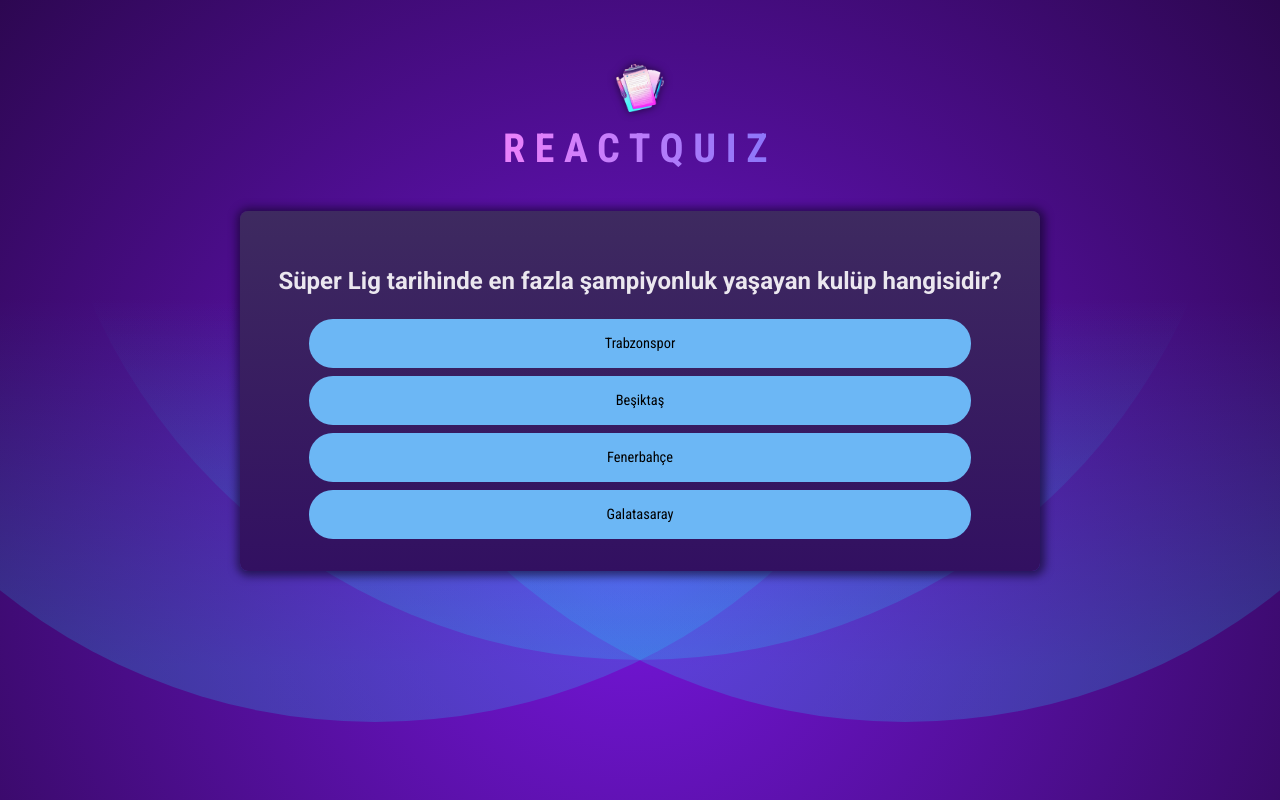
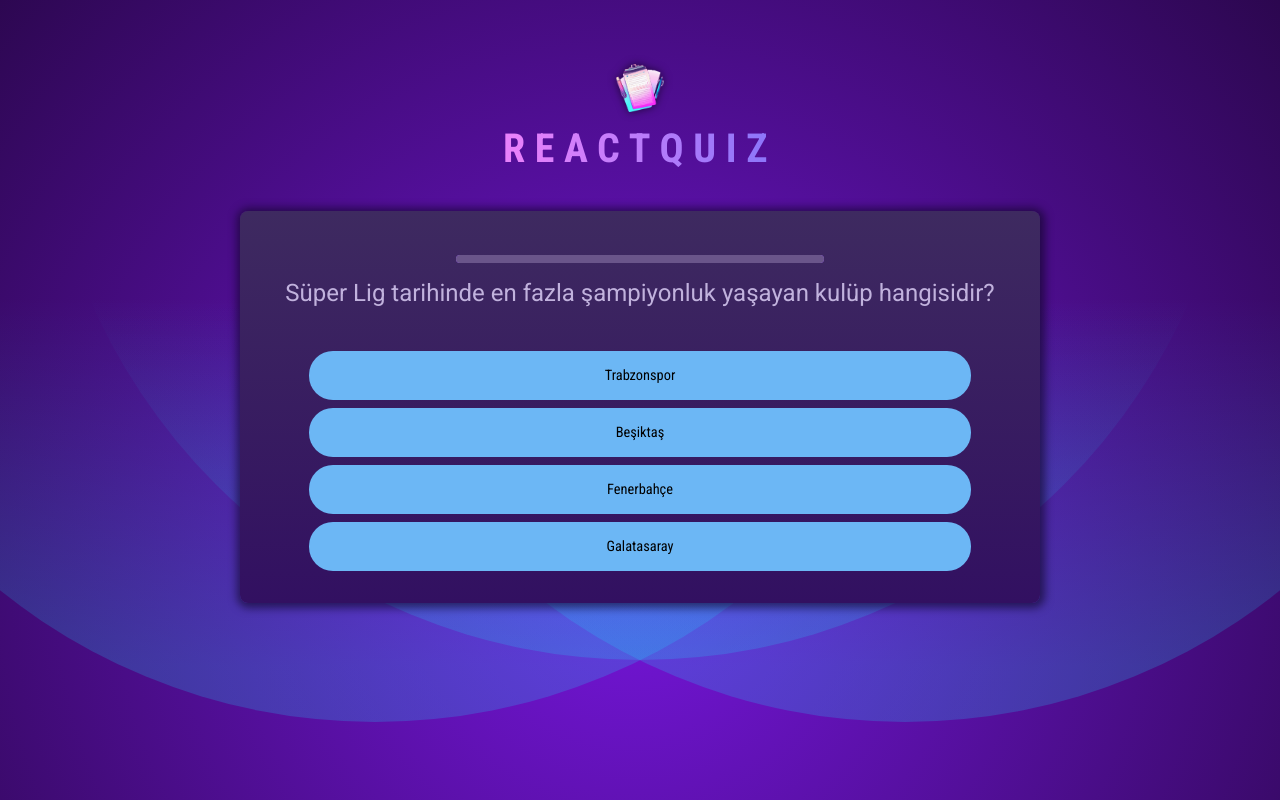
Before and after one commit to eyupcelix7/react-quiz-app, a React (Vite) app: page / in a window 1280 px wide. Built offline with nearby package versions, Linux system fonts and the light colour scheme.

Commit message:
Sorular için zamanlayıcı eklendii.

```diff
--- /dev/null
+++ b/src/components/QuestionTimer.jsx
@@ -0,0 +1,15 @@
+import { useState, useEffect } from "react";
+
+export default function QuestionTimer({ time, onTimeout }) {
+  const [remainingTime, setRemainingTime] = useState(time);
+  useEffect(() => {
+    setTimeout(onTimeout, time);
+  }, [onTimeout, time]);
+  useEffect(() => {
+    setInterval(() => {
+      setRemainingTime((prevRemainingTime) => prevRemainingTime - 100);
+    }, 100);
+  }, []);
+
+  return <progress id="question-time" max={time} value={remainingTime} />;
+}
--- a/src/components/Quiz.jsx
+++ b/src/components/Quiz.jsx
@@ -1,6 +1,7 @@
 import { useState } from "react";
 import QUESTIONS from "../questions.js";
 import quizCompletedImg from "../assets/quiz-complete.png";
+import QuestionTimer from "./QuestionTimer.jsx";
 export default function Quiz() {
   const [userAnswers, setUserAnswers] = useState([]);
   const activeQuestionIndex = userAnswers.length;
@@ -22,7 +23,11 @@
   shuffledAnswers.sort(() => Math.random() - 0.5);
   return (
     <div id="quiz">
-      <div className="question">
+      <div id="question">
+        <QuestionTimer
+          time={10000}
+          onTimeout={() => handleSelectAnswer(null)}
+        />
         <h2>{QUESTIONS[activeQuestionIndex].text}</h2>
         <ul id="answers">
           {shuffledAnswers.map((answer) => (
```
